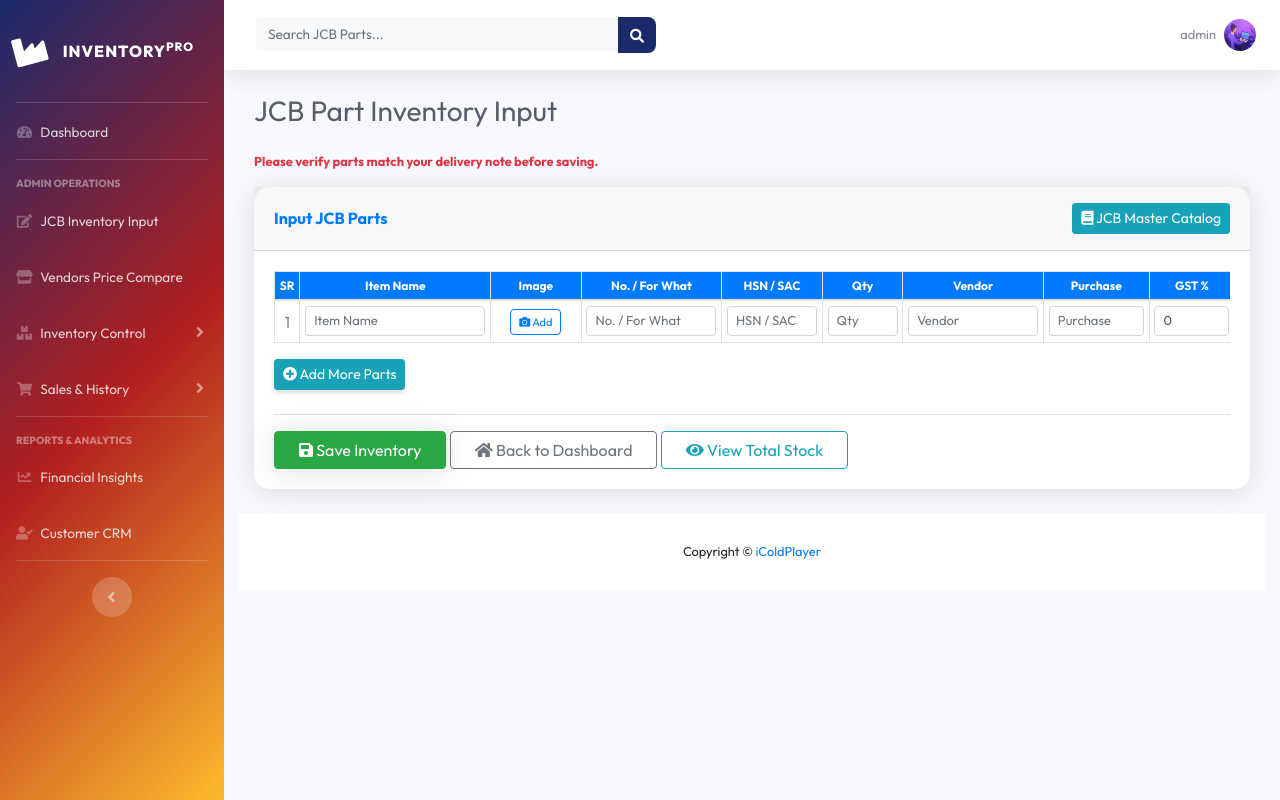
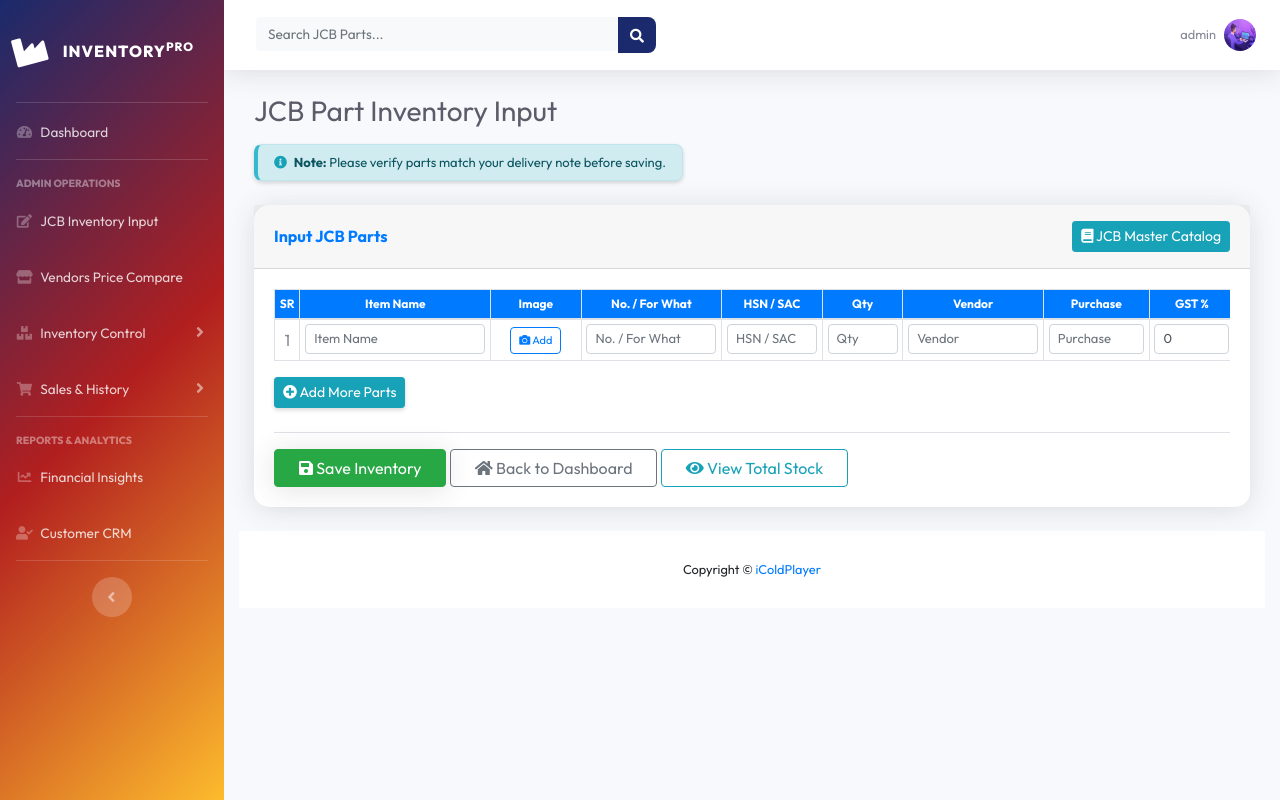
Before and after one commit to srushtipawar9/Inventory_managment, a Django app: page /input/ in a window 1280 px wide. Run offline with Django 3.2, Linux system fonts and the light colour scheme; a user stored in the database is signed in; data comes from the database, SQL or seed files in the repository; parts of the project's set-up code (start-up, migrations or seed data) failed here and were passed over; some libraries are stand-ins or nearby versions.

Commit message:
Change red static warning text to alert-info badge in input_data.html

```diff
--- a/templates/cashier/input_data.html
+++ b/templates/cashier/input_data.html
@@ -29,10 +29,12 @@
 </style>
 
 <div class="container-fluid">
-  <div class="d-sm-flex align-items-center justify-content-between mb-4">
+  <div class="d-sm-flex align-items-center justify-content-between mb-3">
     <h1 class="h3 mb-0 text-gray-800">JCB Part Inventory Input</h1>
   </div>
-  <p class="text-danger small mb-3"><strong>Please verify parts match your delivery note before saving.</strong></p>
+  <div class="alert alert-info py-2 px-3 mb-4 d-inline-block shadow-sm" style="border-radius: 8px; font-size: 13px; border-left: 4px solid #36b9cc;">
+    <i class="fas fa-info-circle mr-1 text-info"></i> <strong>Note:</strong> Please verify parts match your delivery note before saving.
+  </div>
 
   <div class="card shadow mb-4">
     <div class="card-header py-3 d-flex justify-content-between align-items-center">
```
